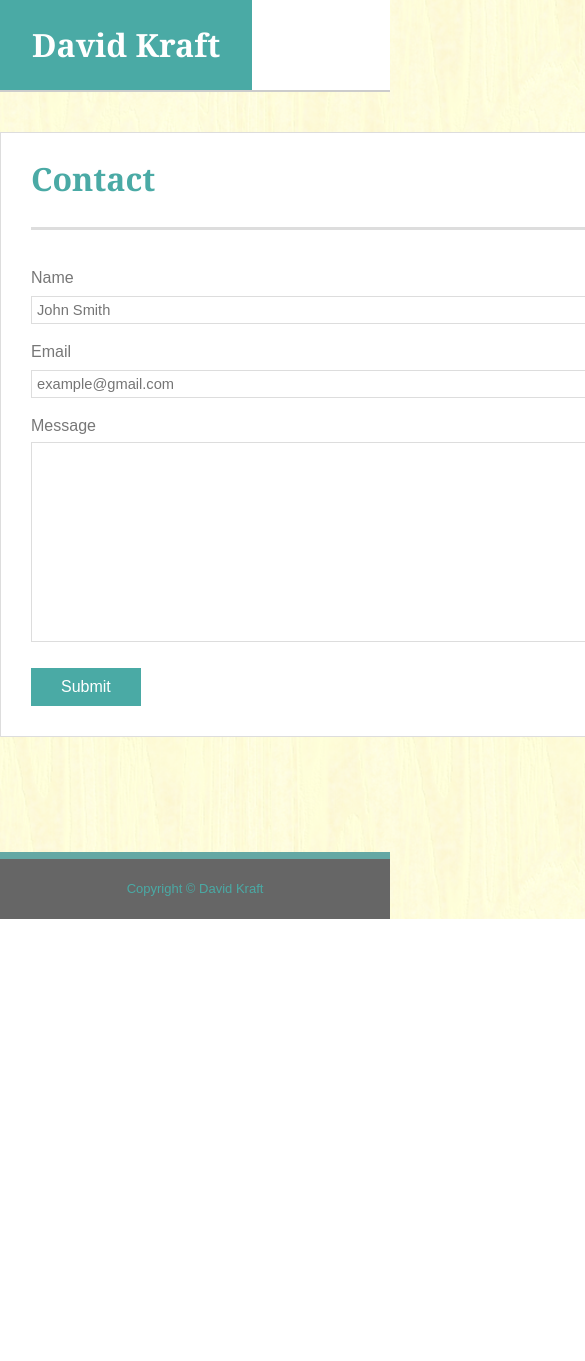
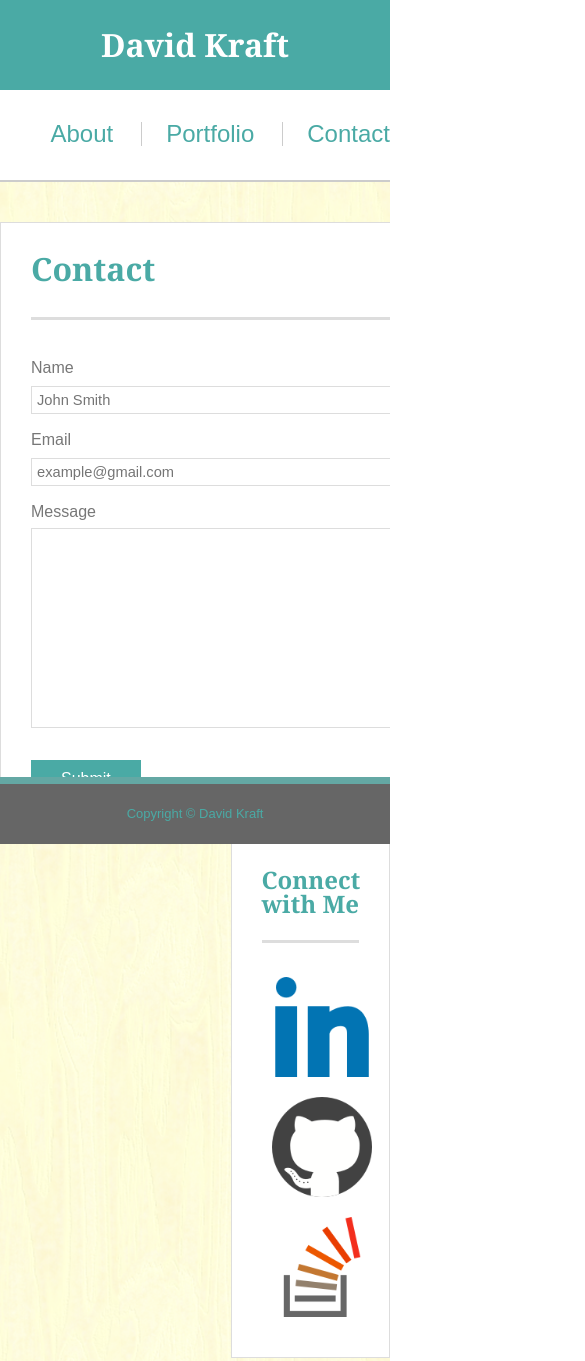
Before and after one commit to david-kraft/Responsive-Portfolio, a plain HTML site: page contact.html in a window 390 px wide. Shown: the top 1361 px of the page, 585 px wide, since content can reach past the window. Before the commit the page ends 919 px from the top, so only its background shows below. Drawn offline with Linux system fonts and the light colour scheme.

Commit message:
Very rough draft

```diff
--- a/assets/css/origstyle.css
+++ /dev/null
@@ -1,82 +0,0 @@
-body {
-    background-color: #dddddd;
-    position: relative;
-}
-.container {
-    max-width: 960px;
-    margin: auto;
-}
-header {
-    height: 90px;
-    background-color: #ffffff;
-    border-bottom-width: 2px;
-    border-bottom-color: #cccccc;
-}
-.author {
-    background-color: #4aaaa5;
-    height: 90px;
-    padding-left: 32px;
-    padding-right: 32px;
-    float: left;
-    box-sizing: border-box;
-}
-header h1 {
-    color: #ffffff;
-}
-nav {
-    float: right;
-    box-sizing: border-box;
-}
-nav table {
-    border-collapse: collapse;
-    border-style: hidden;
-    height: max-content;
-}
-nav table td {
-    border: 1px solid #cccccc;
-    padding-left: 10px;
-    padding-right: 10px;
-}
-article h1, .navtext, .navtext a {
-    color: #4aaaa5;
-    text-decoration: none;
-}
-.navtext {
-    font-family: 'Arial', 'Helvetica Neue', Helvetica, sans-serif;
-}
-article {
-    margin-top: 130px;
-    margin-bottom: 115px;
-    background-color: #ffffff;
-    border-color: #dddddd;
-}
-.mainbox {
-    padding: 30px;
-}
-article p {
-    font-family: 'Arial', 'Helvetica Neue', Helvetica, sans-serif;
-    color: #777777;
-    line-height: 150%;
-    font-size: 14pt;
-    margin-bottom: 5px;
-}
-hr {
-    size: 4px;
-    color: #dddddd
-}
-footer {
-    height: 60px;
-    border-top-color: #64a8a4;
-    border-top-width: 8px;
-    background-color: #666666;
-    box-sizing: border-box;
-}
-.footer-table {
-    height: 100%;
-    width: 100%;
-}
-footer p {
-    color: #4aaaa5;
-    text-align: center;
-    font-family: 'Arial', 'Helvetica Neue', Helvetica, sans-serif;
-}
--- a/assets/css/style.css
+++ b/assets/css/style.css
@@ -14,7 +14,7 @@ header {
 
 header nav {
     /* The nav also serves the same function as container, in this case. */
-    width: 960px;
+    max-width: 960px;
     margin-right: auto;
     margin-left: auto;
 }
@@ -40,12 +40,12 @@ header nav div.name h1 {
     font-weight: bold;
 }
 
+/* Unordered list serves as navigation and floats to right */
     header nav ul {
         display: inline-block;
         float: right;
         padding-top: 32px;
         padding-bottom: 32px;
-
     }
 
     header nav ul li {
@@ -68,17 +68,32 @@ header nav ul li+li {
         margin-left: 1em;
     }
 
-article {
+
+/* Contains everything between header and footer */
+    .container {
         margin-top: 40px;
         margin-right: auto;
         margin-bottom: 115px;
         margin-left: auto;
+        overflow: hidden;
+        max-width: 960px;
+    }
+
+
+    /* Left column with main content; page-specific */
+
+        article {
+            padding: 30px;
             background-color: #ffffff;
+            width: 55%;
             border-style: solid;
             border-width: 1px;
             border-color: #dddddd;
-    width: 960px;
+            float: left;
         }
+
+
+        /* Page-specific heading */
 
             article h1 {
                 font-family: 'Georgia', Times, Times New Roman, serif;
@@ -92,16 +107,116 @@ article h1 {
                 border-bottom-color: #dddddd;
             }
 
+
+        /* Page-specific body text */
+
         article p {
             font-family: 'Arial', 'Helvetica Neue', Helvetica, sans-serif;
             font-size: 12pt;
+            margin-top: .5rem;
+            margin-bottom: .5rem;
             line-height: 200%;
-    /* margin-bottom: 12px; */
             color: #777777;
         }
 
-.content {
+
+        /* Profile picture on index.html */
+
+            article img.profile-img {
+                float: left;
+                margin: 0 15px 15px 0;
+            }
+
+
+        /* Grid for Portfolio page */
+
+            article div.work {
+                display: inline-block;
+                width: 274px;
+                height: 205px;
+                margin: 28px 20px;
+                border: none;
+                position: relative;
+            }
+
+            article div.work div.caption{
+                z-index: 2;
+                width: 100%;
+                background-color: #4aaaa5;
+                height: 60px;
+                position: absolute;
+                top: 138px
+            }
+
+            article div.work h2 {
+                color: #ffffff;
+                font-size: 18pt;
+                text-align: center;
+                line-height: 60px;
+            }
+
+            article div.work img {
+                z-index: 1;
+            }
+
+        /* Forms for Contact Us page */
+
+            article input[type=text], input[type=email] {
+                width:100%;
+                border-style: solid;
+                border-width: 1px;
+                padding: 5px;
+                font-size: 11pt;
+                border-color: #dddddd;
+                box-sizing: border-box;
+            }
+
+            article input.one-line {
+                resize: none;
+            }
+
+            input.multi-line {
+                height: 200px;
+            }
+
+            input[type=submit] {
+                width: auto;
+                box-sizing: border-box;
+                border: none;
+                padding: 10px 30px;
+                font-size: 12pt;
+                color: #ffffff;
+                background-color: #4aaaa5;
+            }
+
+    /* Main right column with social media buttons; universal */
+
+        aside {
             padding: 30px;
+            background-color: #ffffff;
+            max-width: 25%;
+            border-style: solid;
+            border-width: 1px;
+            border-color: #dddddd;
+            float: right;
+        }
+
+        aside h2 {
+            font-family: 'Georgia', Times, Times New Roman, serif;
+            font-size: 18pt;
+            color: #4aaaa5;
+            padding-bottom: 1em;
+            margin-bottom: 1em;
+            font-weight: bold;
+            border-bottom-width: 3px;
+            border-bottom-style: solid;
+            border-bottom-color: #dddddd;
+        }
+
+        aside img.social-btn {
+            float: left;
+            max-width: 100px;
+            padding: 10px
         }
 
 footer {
@@ -110,6 +225,9 @@ footer {
     border-top-width: 7px;
     border-top-style: solid;
     background-color: #666666;
+    width: 100%;
+    position: fixed;
+    bottom: 0px;
 }
 
 footer p {
@@ -121,4 +239,44 @@ footer p {
     vertical-align: bottom;
     font-family: 'Arial', 'Helvetica Neue', Helvetica, sans-serif;
     font-size: small;
+    z-index: 4;
 }
+
+/* Width at 980px & below */
+@media screen and (max-width: 980px){
+}
+
+/* Width at 768px & below */
+@media screen and (max-width: 768px){
+    .container {
+        max-width: 600px
+    }
+    article {
+        width: 100%;
+        display: inline-block
+        margin-left: auto;
+        margin-right: auto;
+    }
+    aside {
+        width: 100%;
+        display: inline-block;
+        margin-left: auto;
+        margin-right: auto;
+    }
+}
+
+/* Width at 640px & below */
+@media screen and (max-width: 640px){
+    header {
+        height: 180px;
+    }
+    header nav div.name {
+        width: 100%;
+        text-align: center
+    }
+    header nav ul {
+        text-align: center
+    }
+    .container {
+        max-width: 600px;
+    }
--- a/contact.html
+++ b/contact.html
@@ -20,8 +20,8 @@
             </ul>
         </nav>
     </header>
-    <article class="container"><!-- Define article width 960px; center enclosed content. -->
-        <div class="content"><!-- Use this to create padding all around the page-specific content -->
+    <div class="container"><!-- Define article width 960px; center enclosed content. -->
+        <article class="content"><!-- Use this to create padding all around the page-specific content -->
             <h1>Contact</h1>
             <form>
                 <p>Name<br />
@@ -36,45 +36,19 @@
                 <br />
                 <p><input type="submit" value="Submit"></p>
             </form>
-        </div>
-    </article>
+        </article>
+
+        <!-- Social media sidebar on right -->
+        <aside>
+            <h2>Connect with Me</h2>
+            <!-- Social media buttons ©popcornarts available at https://www.iconfinder.com/iconsets/social-media-special. Obtained and used under Creative Commons license. -->
+            <img class="social-btn" src="/assets/images/if_linkedin_2916264.png" alt="LinkedIn"> <img class="social-btn" src="/assets/images/if_github_2916248.png" alt="GitHub"><img class="social-btn" src="/assets/images/if_stackoverflow_2916290.png" alt="Stack Overflow">
+        </aside>
+    </div>
     <footer> <!-- Center enclosed content. -->
         <p>Copyright © David Kraft</p>
     </footer>
     </div>
 
-<style>
-article p {
-    margin-top: 10px;
-}
-
-input[type=text], input[type=email] {
-    width:100%;
-    border-style: solid;
-    border-width: 1px;
-    padding: 5px;
-    font-size: 11pt;
-    border-color: #dddddd;
-    box-sizing: border-box;
-}
-
-input.one-line {
-    resize: none;
-}
-
-input.multi-line {
-    height: 200px;
-}
-
-input[type=submit] {
-    width: auto;
-    box-sizing: border-box;
-    border: none;
-    padding: 10px 30px;
-    font-size: 12pt;
-    color: #ffffff;
-    background-color: #4aaaa5;
-}
-</style>
 </body>
 </html>
```
Also changed, not shown: index.html (+15 -15 lines), portfolio.html (+11 -35 lines), assets/images/if_github_2916248.png (added), assets/images/if_linkedin_2916264.png (added), assets/images/if_stackoverflow_2916290.png (added), 3 other files. Lines whose indentation alone changed are shown as unchanged.
